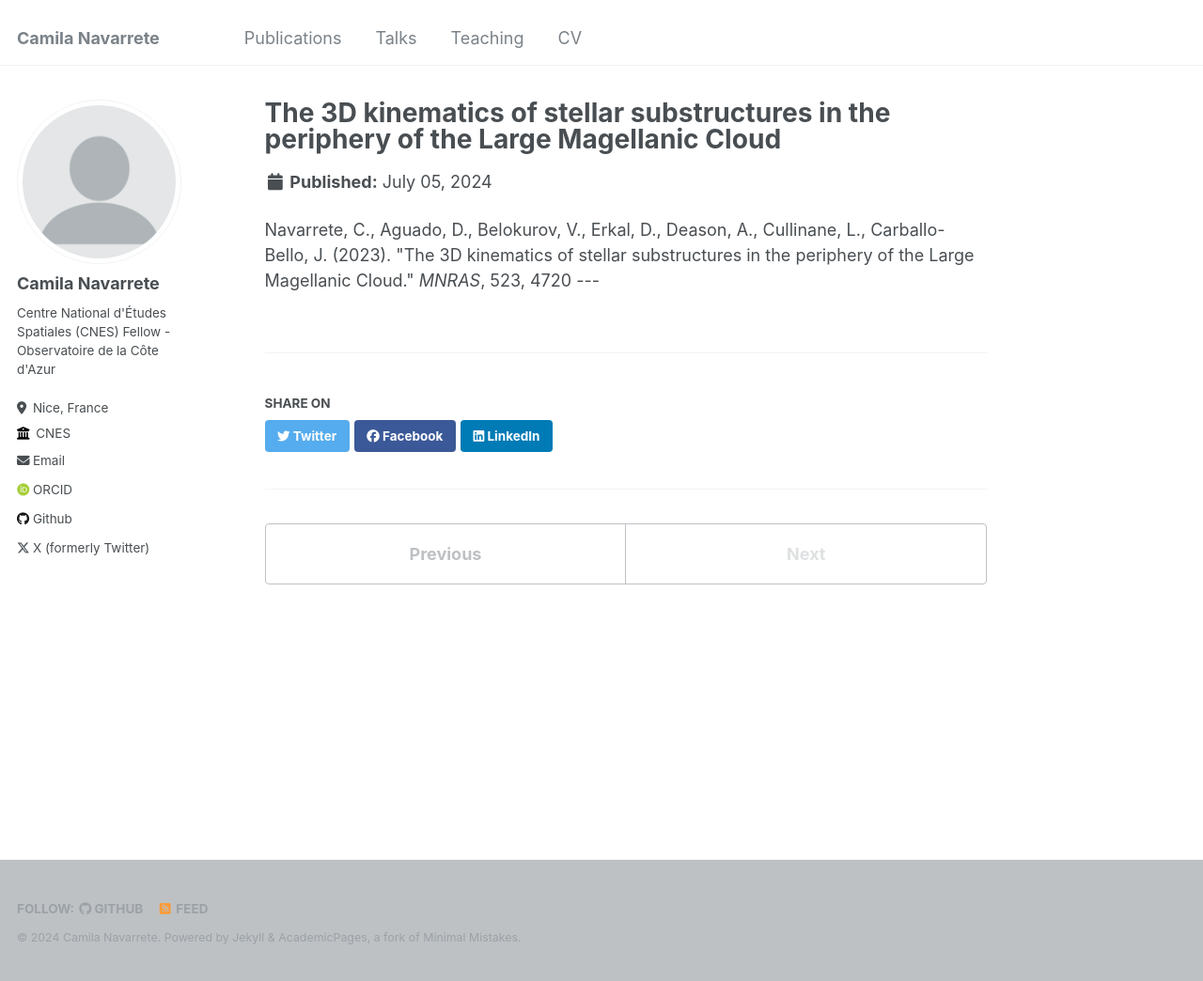
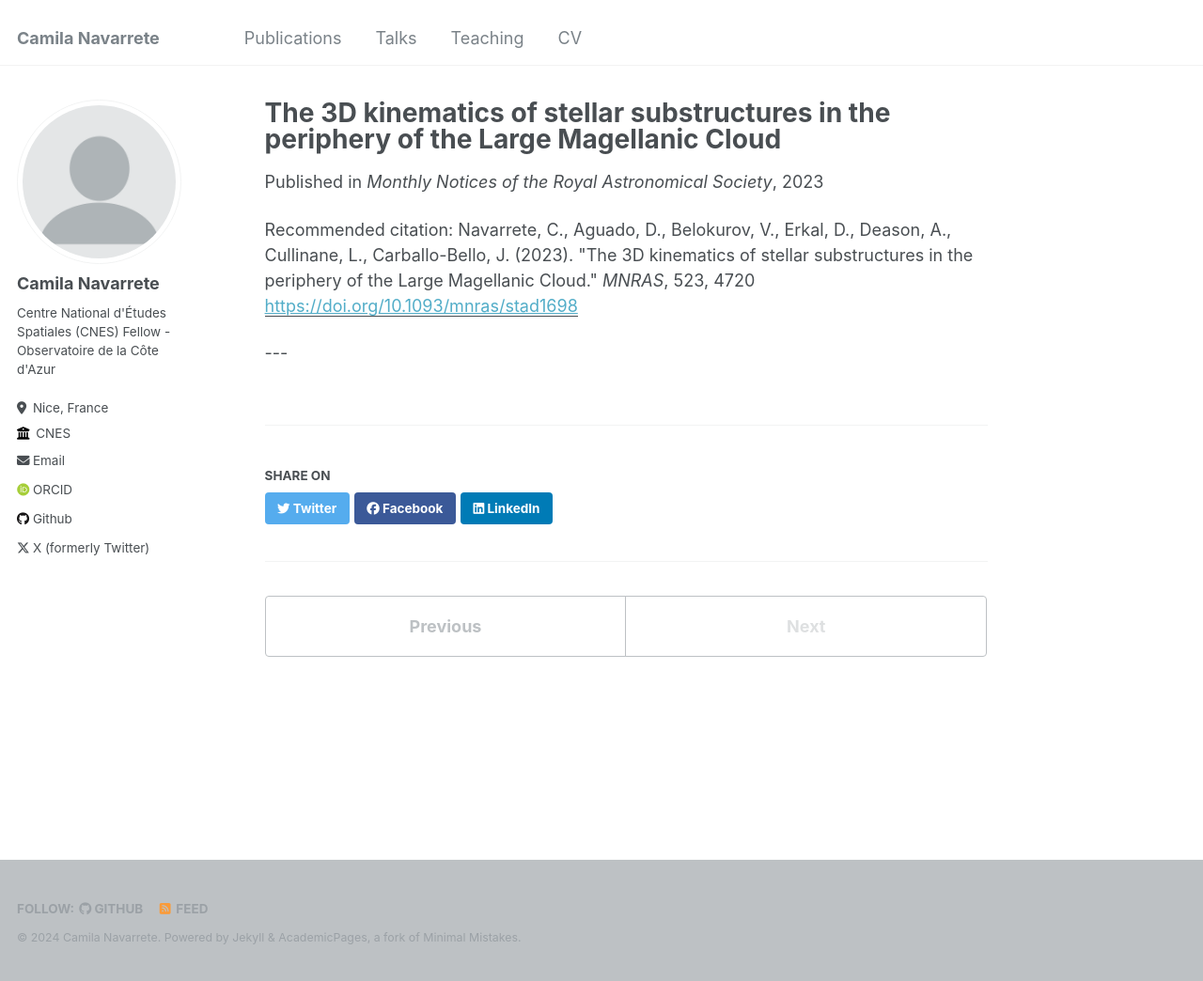
Before and after one commit to cnavarretes/cnavarretes.github.io, a Jekyll site: the page built from _publications/Navarrete23.html, in a window 1280 px wide and 1044 px high. Shown: the whole window at 94% size. Built offline with Jekyll 4.4.1, drawn with Linux system fonts in a browser that asks for light colours; some web fonts are replaced; part of the change alters nothing that is shown.

Commit message:
Update Navarrete23.html

```diff
--- a/_publications/Navarrete23.html
+++ b/_publications/Navarrete23.html
@@ -1,10 +1,12 @@
 ---
 title: "The 3D kinematics of stellar substructures in the periphery of the Large Magellanic Cloud"
 collection: publications
-#date: 2023-06-08
-#venue: 'Monthly Notices of the Royal Astronomical Society'
-paperurl: 'https://ui.adsabs.harvard.edu/abs/2023MNRAS.523.4720N/abstract'
+excerpt: Navarrete, C., Aguado, D., Belokurov, V., Erkal, D., Deason, A., Cullinane, L., Carballo-Bello, J. (2023). &quot;The 3D kinematics of stellar substructures in the periphery of the Large Magellanic Cloud.&quot; <i>MNRAS</i>, 523, 4720
+date: 2023-06-08
+venue: 'Monthly Notices of the Royal Astronomical Society'
+paperurl: 'https://doi.org/10.1093/mnras/stad1698'
+citation: Navarrete, C., Aguado, D., Belokurov, V., Erkal, D., Deason, A., Cullinane, L., Carballo-Bello, J. (2023). &quot;The 3D kinematics of stellar substructures in the periphery of the Large Magellanic Cloud.&quot; <i>MNRAS</i>, 523, 4720
 ---
-Navarrete, C., Aguado, D., Belokurov, V., Erkal, D., Deason, A., Cullinane, L., Carballo-Bello, J. (2023). &quot;The 3D kinematics of stellar substructures in the periphery of the Large Magellanic Cloud.&quot; <i>MNRAS</i>, 523, 4720
+
 
 ---
```
